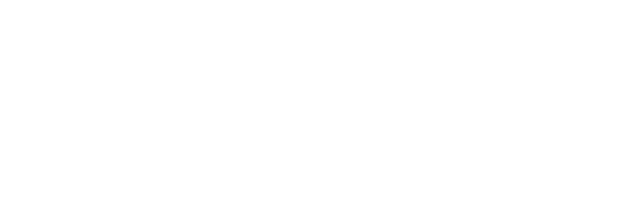
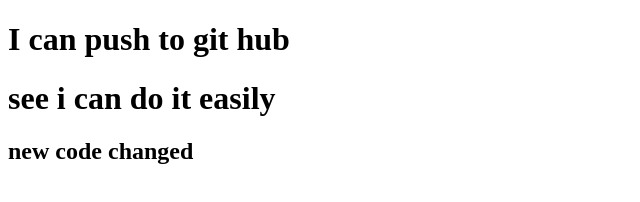
Before and after one commit to km-mohin/my-second-repo, a plain HTML site: page index.html in a window 1280 px wide. Shown: the whole page, without its empty margins (0-640 px from the left). Drawn offline with Linux system fonts and the light colour scheme.

Commit message:
added header

```diff
--- a/index.html
+++ b/index.html
@@ -7,6 +7,8 @@
     <title>My second github repo</title>
 </head>
 <body>
-
+    <h1>I can push to git hub</h1>
+    <h1>see i can do it easily</h1>
+    <h2>new code changed</h2>
 </body>
 </html>
```
